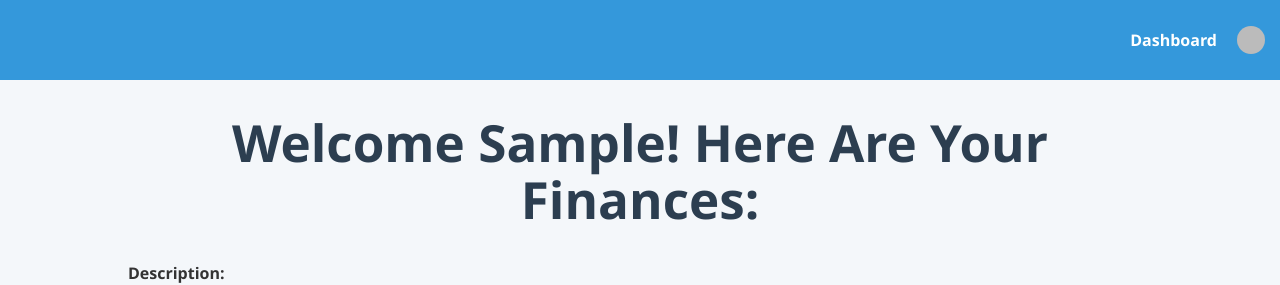
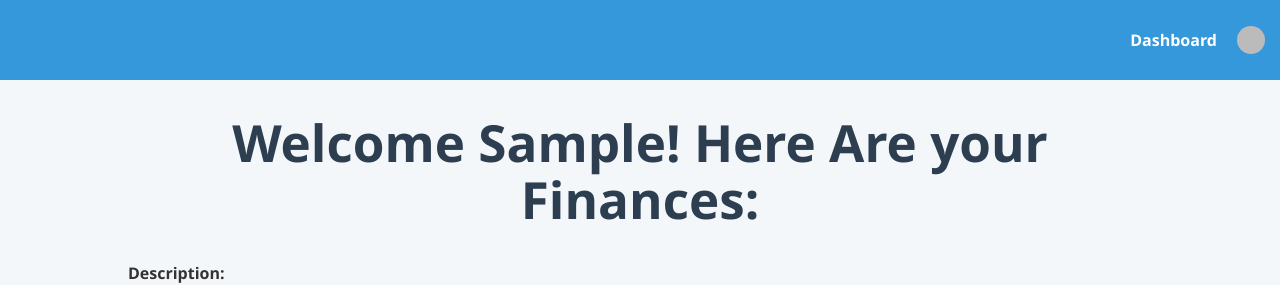
Before and after one commit to RaveenDE/expense-tracker-vite, a React (Vite) app in the folder client/: page / in a window 1280 px wide. Shown: the top 285 px of the page. Built offline with nearby package versions, Linux system fonts and the light colour scheme; no server answers; sample sign-in values are in the browser's storage; some icons are missing.

Commit message:
webhook check

```diff
--- a/client/src/pages/dashboard/index.tsx
+++ b/client/src/pages/dashboard/index.tsx
@@ -19,7 +19,7 @@ export const Dashboard = () => {
 
   return (
     <div className="dashboard-container">
-      <h1> Welcome {user?.firstName}! Here Are Your Finances:</h1>
+      <h1> Welcome {user?.firstName}! Here Are your Finances:</h1>
       <FinancialRecordForm />
       <div>Total Monthly: ${totalMonthly}</div>
       <FinancialRecordList />
```
